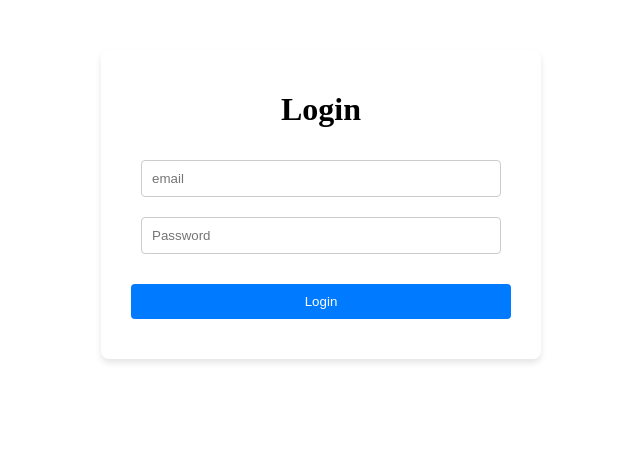
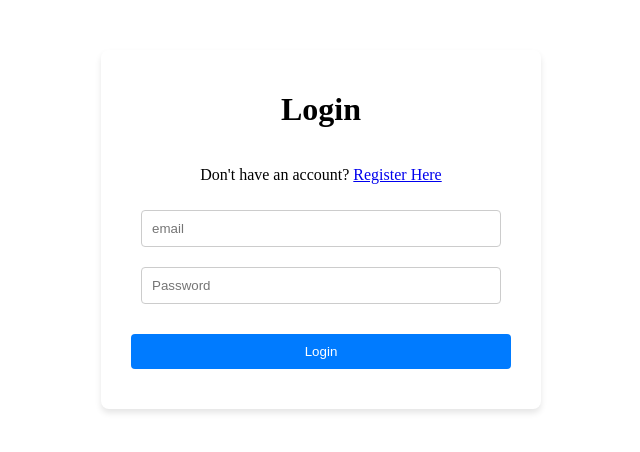
Before and after one commit to Jazzy-girl/Diplomacy, a React (Vite) app in the folder frontend/: page /login in a window 1280 px wide. Shown: the top 452 px of the page, without its empty margins (319-959 px from the left). Built offline with nearby package versions, Linux system fonts and the light colour scheme; no server answers.

Commit message:
added links between login & register

```diff
--- a/frontend/src/components/Form.jsx
+++ b/frontend/src/components/Form.jsx
@@ -1,6 +1,6 @@
 import { useState } from "react";
 import api from "../api"
-import { useNavigate } from "react-router-dom";
+import { Link, useNavigate } from "react-router-dom";
 import { ACCESS_TOKEN, REFRESH_TOKEN } from "../constants";
 import "../styles/Form.css"
 
@@ -37,6 +37,8 @@
 
     return <form onSubmit={handleSubmit} className="form-container">
         <h1>{name}</h1>
+        {method==="register" && <p>Already have an account? <Link to="/login">Login Here</Link></p>}
+        {method==="login" && <p>Don't have an account? <Link to="/register">Register Here</Link></p>}
         <input className="form-input"
         type="email"
         value={email}
```
